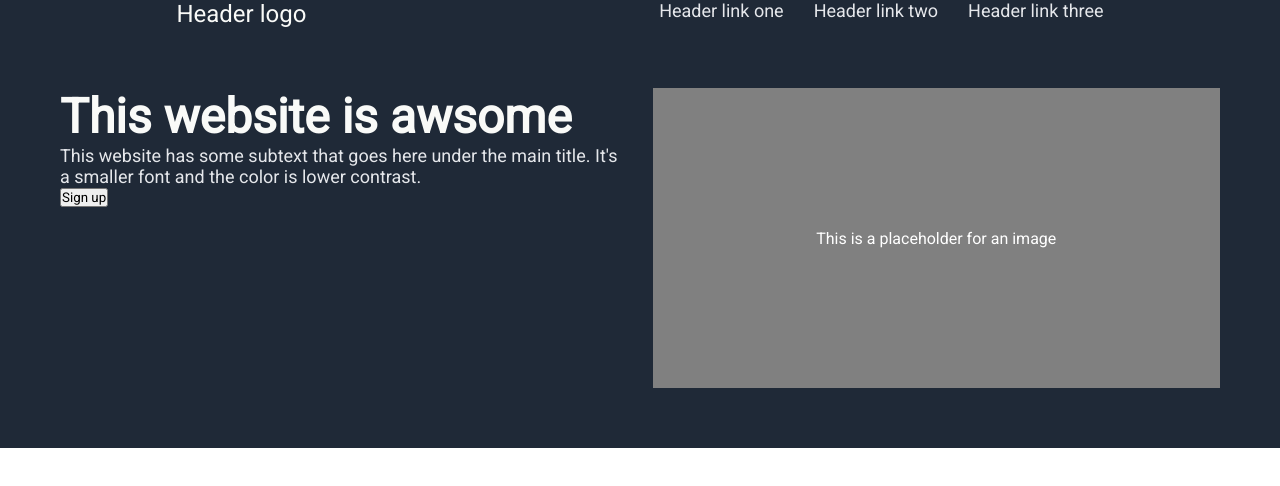
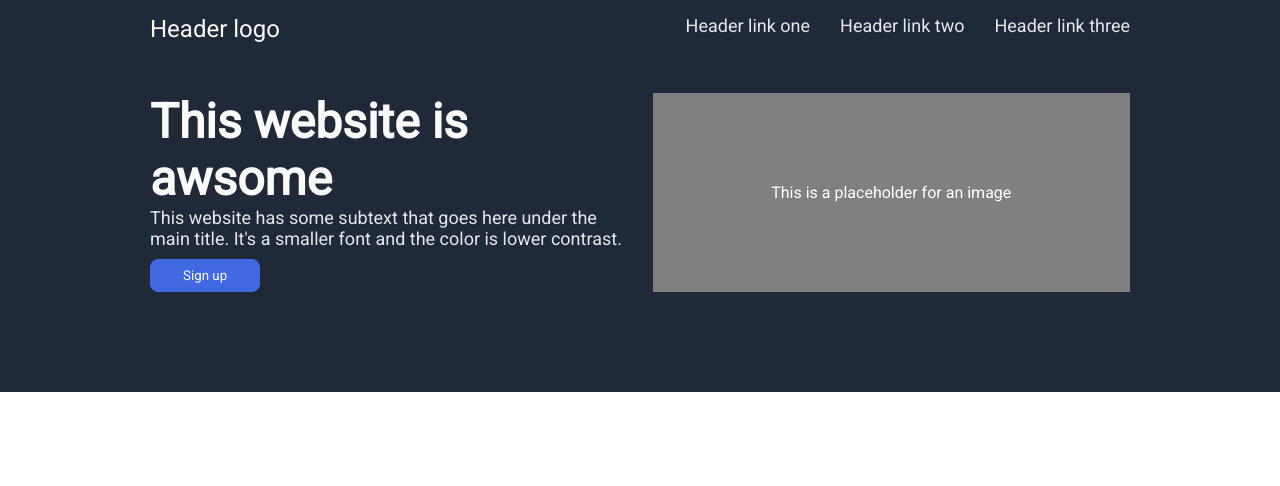
Before and after one commit to DrFungi/landing-page, a plain HTML site: page index.html in a window 1280 px wide. Drawn offline with Linux system fonts and the light colour scheme.

Commit message:
finished the hero styling, looks pretty similar to the example

```diff
--- a/index.html
+++ b/index.html
@@ -23,7 +23,7 @@
       <div class="left-text-hero">
         <h1 class="hero-main-text">This website is awsome</h1>
         <p class="subtext">This website has some subtext that goes here under the main title. It's a smaller font and the color is lower contrast.</p>
-        <button type="button">Sign up</button>
+        <button class="button" type="button">Sign up</button>
       </div>
       <div class="photo-placeholder right-text-hero">
         This is a placeholder for an image
--- a/style.css
+++ b/style.css
@@ -9,14 +9,16 @@
 
 .hero {
     background-color: #1f2937;
-    /*color: #f9faf8;*/
     display: flex;
     flex-direction: column;
+    padding: 15px 150px;
+    padding-bottom: 100px;
+    gap: 50px;
 }
 
 .header {
     display: flex;
-    justify-content: space-around;
+    justify-content: space-between;
 }
 
 .links {
@@ -49,19 +51,14 @@ ul {
 }
 
 .hero-text-container {
-    box-sizing: border-box;
     display: flex;
-    height: 300px;
-    margin: 60px;
+    justify-content: space-between;
     gap: 25px;
 }
 
 .photo-placeholder {
     background-color: gray;
     color: white;
-}
-
-.photo-placeholder {
     display: flex;
     justify-content: center;
     align-items: center;
@@ -70,3 +67,12 @@ ul {
 .left-text-hero, .right-text-hero {
     flex-basis: 50%;
 }
+
+.button {
+    padding: 8px 32px;
+    border-radius: 8px;
+    background: royalblue;
+    border: 1px solid royalblue;
+    color: #f9faf8;
+    margin-top: 10px;
+}
```
